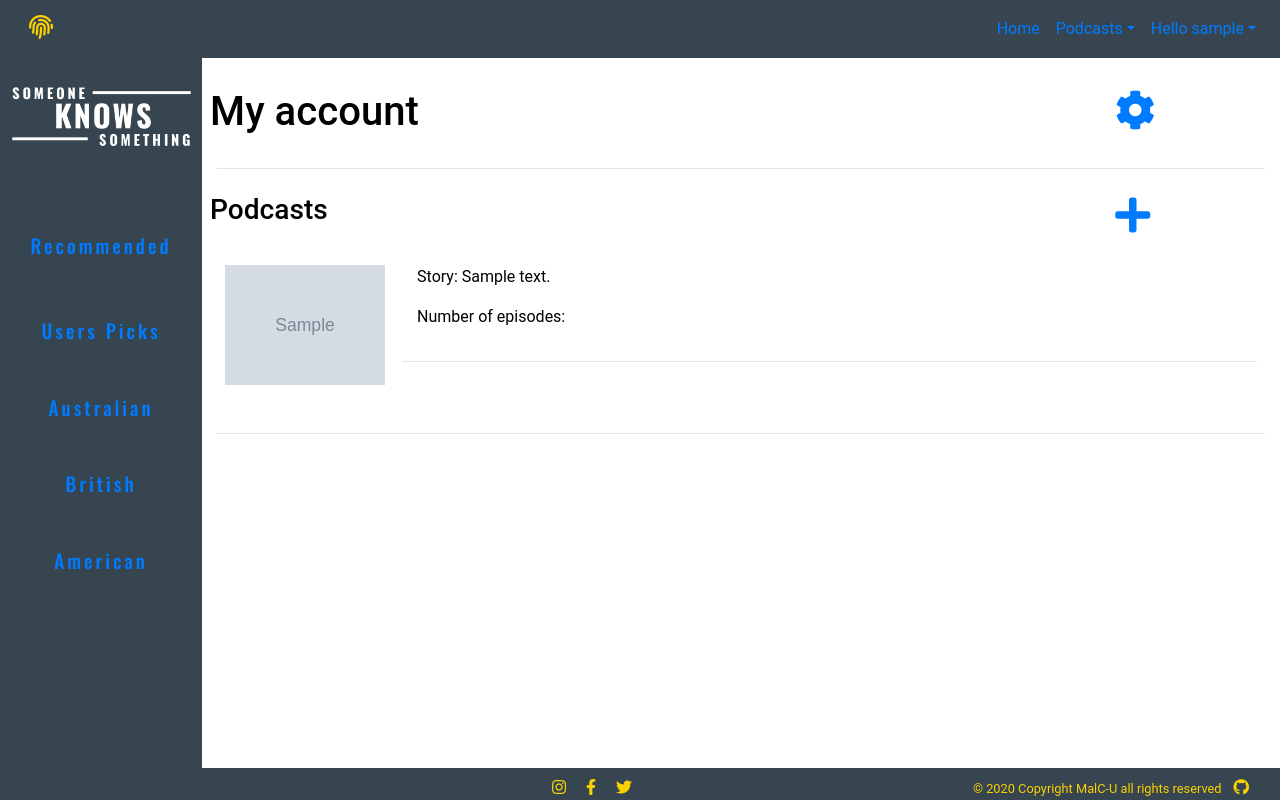
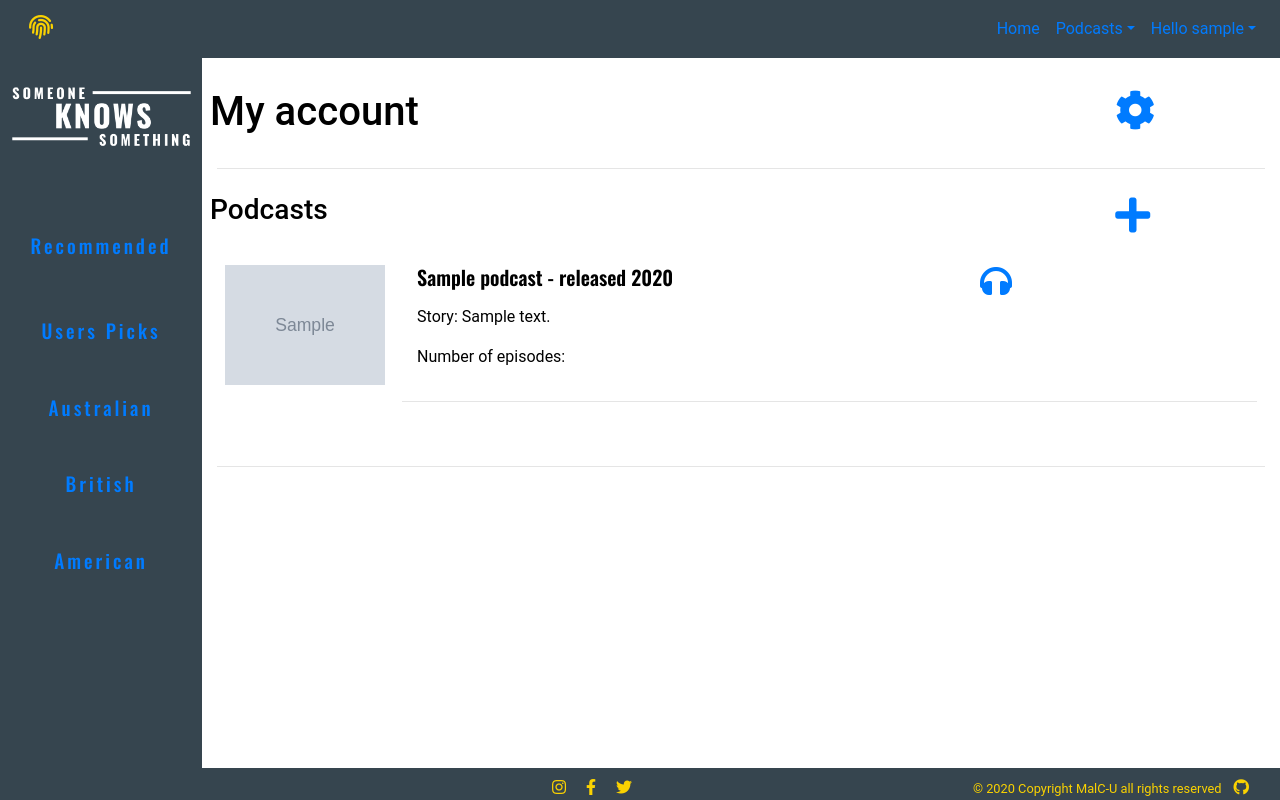
Before and after one commit to malc-u/SomeoneKnowsSomething, a Flask app: page /your_account in a window 1280 px wide. Run offline with Flask 2, Linux system fonts and the light colour scheme; the visitor is signed in with stand-in values (Sample User, id 1); grey boxes marked "Sample" are stand-in pictures; a database or web service that is not in the repository returns one stand-in record (values such as "Sample title"); some libraries are stand-ins or nearby versions.

Commit message:
Added button that links logged in user to podcast page where it can be listened to

```diff
--- a/templates/account.html
+++ b/templates/account.html
@@ -28,7 +28,14 @@
                             <img class="img_origin" src="{{podcast.podcast_imgurl}}">
                         </div>
                         <div class="col-sm-6 col-md-8 col-lg-10 mb-3">
+                                <div class="row mx-0"><div class="col-sm-12 col-lg-8">
+                                    <h5 class="origin_title">{{podcast.podcast_title}} -  released {{podcast.release_year}}</h5>
+                                </div>
+                                <div class="col-sm-12 col-lg-4 mx-0 pl-0">
+                                    <a href="{{podcast.podcast_link}}" target="_blank"
+                                    rel="noopener" aria-label="Listen to {{podcast.podcast_title}} here"><i class="fas fa-headphones h2 px-2"></i></a>
 
+                                </div></div>
                                 <div class="row mx-0"><div class="col-12">
                                     <p>Story: {{podcast.description}}</p>
                                 <p>Number of episodes: {{podcast.no_episodes}}</p>
```
